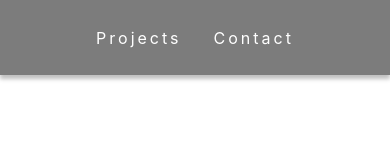
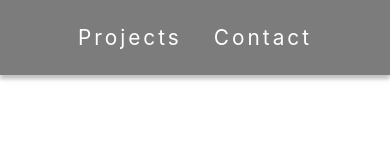
Before and after one commit to patrikglanemann/patrikglanemann.github.io, a React (Create React App) app: page / in a window 390 px wide. Shown: the top 160 px of the page. Built offline with nearby package versions, Linux system fonts and the light colour scheme.

Commit message:
Change padding and font-size

```diff
--- a/src/components/Header.css
+++ b/src/components/Header.css
@@ -6,7 +6,8 @@
   background-color: rgba(81, 81, 81, 0.75);
   box-shadow: 0px 4px 4px rgba(0, 0, 0, 0.25);
   color: var(--color-side-text);
-  padding: 2em 10em 0 6em;
+  font-size: 1.3rem;
+  padding: 1.8em 10em 0 6em;
 }
 
 .Header__quote {
@@ -30,7 +31,7 @@
     font-size: 1rem;
   }
   .Header {
-    padding: 2em 2.5em 0 1.5em;
+    padding: 1.8em 2.5em 0 1.5em;
   }
 }
 
```
